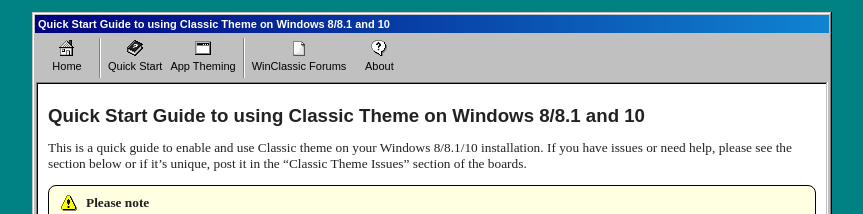
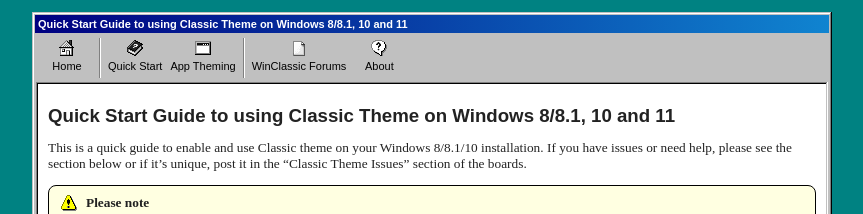
Before and after one commit to WinClassic/winclassic.github.io, a Jekyll site: the page built from quickstart.md, in a window 1280 px wide. Shown: the top 214 px of the page, without its empty margins (208-1071 px from the left). Built offline with Jekyll 4.4.1, drawn with Linux system fonts in a browser that asks for light colours; part of the change alters nothing that is shown; some of the changed text lies outside the part shown.

Commit message:
Update quickstart.md

```diff
--- a/quickstart.md
+++ b/quickstart.md
@@ -1,9 +1,9 @@
 ---
 layout: document
-title: "Quick Start Guide to using Classic Theme on Windows 8/8.1 and 10"
+title: "Quick Start Guide to using Classic Theme on Windows 8/8.1, 10 and 11"
 ---
 
-# Quick Start Guide to using Classic Theme on Windows 8/8.1 and 10
+# Quick Start Guide to using Classic Theme on Windows 8/8.1, 10 and 11
 
 This is a quick guide to enable and use Classic theme on your Windows 8/8.1/10 installation. If you have issues or need help, please see the section below or if it’s unique, post it in the “Classic Theme Issues” section of the boards.
 
@@ -138,6 +138,36 @@ Quero installs and works on most setups, but a few people have noticed that it w
 {% endcapture %}
 {% include balloon.html title="About Quero installation" description=quero-disclaimer icon="bulb_16.png" %}
 
+### Restore Classic Sound Events
+
+Windows killed off the logon/logoff and Startup sounds starting from Windows 7. To restore these without resorting to registry tweaks or using other dubious methods, you can use "ClassicSounds", a simple program that adds itself as a service and enables the sounds to play properly.
+
+Link: <https://winclassic.boards.net/thread/329/w10-restore-logon-shutdown-sounds>
+
+### Customize Desktop Icon Font Color/Restore Desktop Color Backgrounds
+
+Windows 9x/early NT allowed you to have color backgrounds to the text of desktop icons. This feature was removed in Vista, but can restored using third party applications. You need to disable drop shadows first for these to work though.
+
+Link: <https://winclassic.boards.net/thread/243/customizing-desktop-font-color-windows>
+
+### Classic Display Properties Dialog
+
+Adjusting Classic theme from within Windows 8/8.1/10/11 is no longer possible by default because Microsoft removed support for it in the Personalization panel/Settings. You can restore the ability to customize Classic Theme by using an old dialog from Windows 95 which still works under modern Windows.
+
+Link: <https://winclassic.boards.net/thread/906/display-properties-deskn>
+
+{% capture displayprop-disclaimer %}
+If you a user of SimpleClasicTheme, this will be installed for you already.
+{% endcapture %}
+{% include balloon.html title="Display Properties Additional Information" description=displayprop-disclaimer icon="bulb_16.png" %}
+
+### Winaero Tweaker
+
+An essential tool tha allows for making more advanced changes to your Windows installation. Don't like the system font? Want to change the window title bar size? How about disabling adverts? Lot's of small tweaks all from the safety of an easy to use GUI.
+
+Link: <https://winaero.com/winaero-tweaker/>
+
+
 ## Issues and Workarounds: {#issues}
 
 1. **The right click menu is showing up blank with no text and really small! What do I do to fix it?**
@@ -171,3 +201,7 @@ Quero installs and works on most setups, but a few people have noticed that it w
 6. **I installed the Quero address bar, but now I can't use keyboard shortcuts. What's the deal with that?**
 
     Quero was designed with Internet Explorer in mind; it working on Windows Explorer is just a side effect of Microsoft's shaddy practices during the Windows 95 days. Point in case, you need to either use an Autohotkey script to workaround this or remove a file from Quero's program folder which causes this to happen. More information can be found here, in this thread: <https://winclassic.boards.net/thread/771/solution-keyboard-shortcuts-quero-on>
+
+6. **Ok, Classic theme is installed and appears to be working! But - it's all white! How do I change I customize it?**
+
+    You need an old dialog from Windows 95 that has been modified to work with modern Windows setups. Look in the "Tweaks & Additional Software" portion of this Quick Guide. Note: if you use SimpleClassicTheme or 6sicsix’s Classic Theme Script, this is already installed for you.
```
